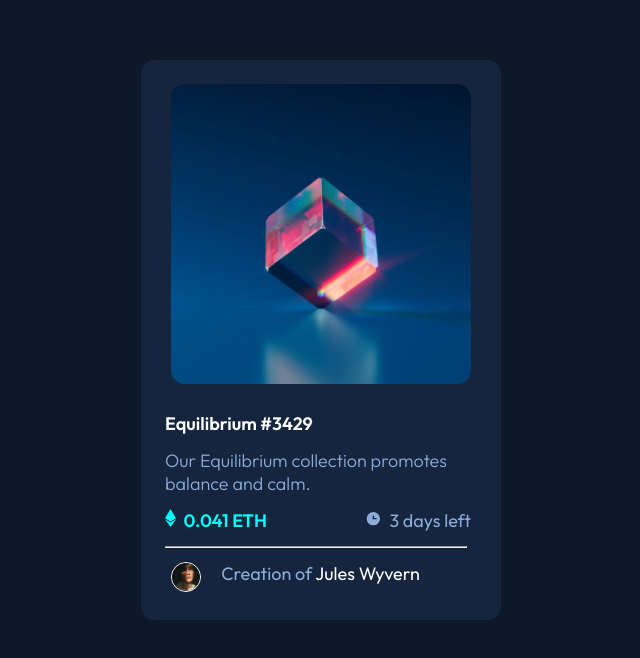
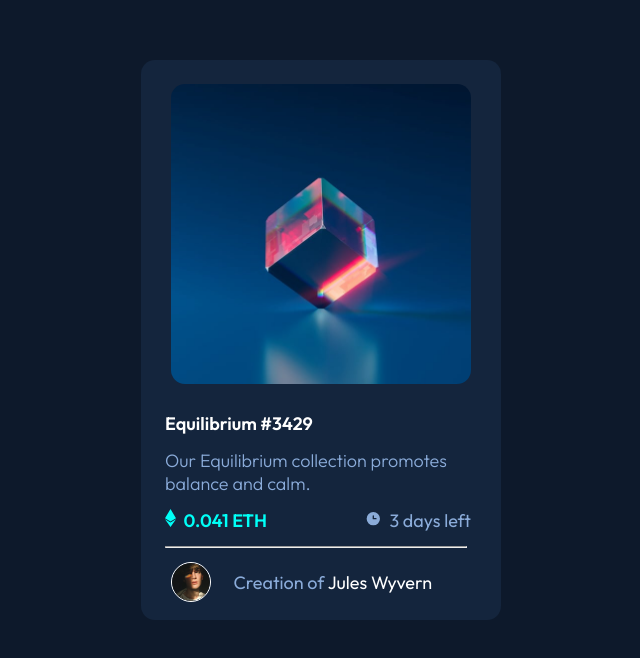
Before and after one commit to OnsJannet/Challenges, a plain HTML site: page FrontEnd/0x02-NFT_preview_card_component/index.html in a window 1280 px wide. Shown: the whole page, without its empty margins (319-959 px from the left). Drawn offline with Linux system fonts and the light colour scheme.

Commit message:
css changes

```diff
--- a/FrontEnd/0x02-NFT_preview_card_component/style.css
+++ b/FrontEnd/0x02-NFT_preview_card_component/style.css
@@ -134,11 +134,14 @@ hr {
 	font-size:  var(--card-font);
 	color: var(--Soft-blue);
 	margin: 14px;
+  	display: flex;
+  	justify-content: flex-start;
+  	align-items: center;
 }
 
 .cr-pic {
-    height:28px;
-    width:28px;
+    height:38px;
+    width:38px;
 	border: 1px solid var(--white);
 	border-radius: 20px;
 	float:left;
@@ -146,7 +149,7 @@ hr {
 }
 
 .text {
-	margin-left: 18%;
+	margin-left: 1rem;
 
 }
 
```
